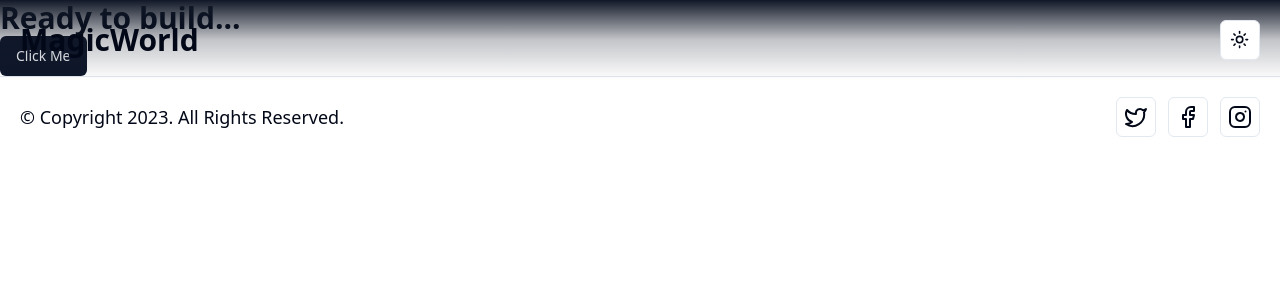
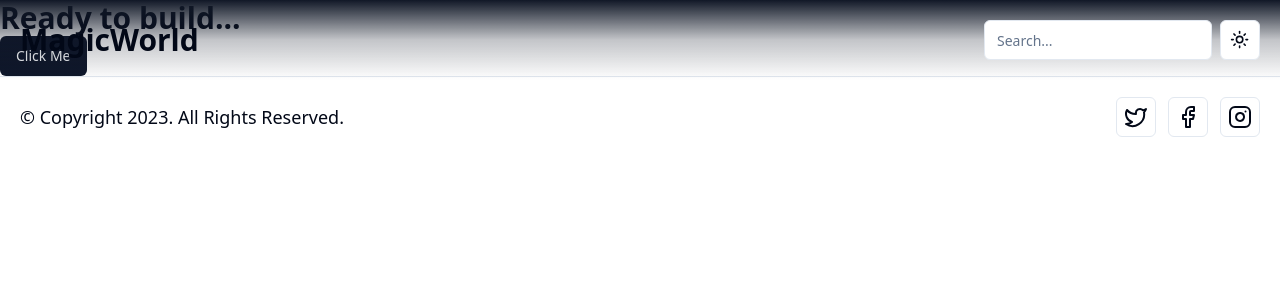
Before and after one commit to aay7ush/magic-world, a Next.js app: page / in a window 1280 px wide. Shown: the top 300 px of the page. Built offline with nearby package versions, Linux system fonts and the light colour scheme.

Commit message:
feat: add serach functionality

```diff
--- a/components/Header.tsx
+++ b/components/Header.tsx
@@ -1,4 +1,5 @@
 import Link from "next/link"
+import Search from "./Search"
 import { ThemeToggle } from "./ThemeToggle"
 
 export default function Header() {
@@ -10,7 +11,7 @@
 
       <div className="flex gap-x-2">
         {/* <GenreSelect /> */}
-        {/* <Search /> */}
+        <Search />
         <ThemeToggle />
       </div>
     </header>
--- /dev/null
+++ b/components/Search.tsx
@@ -0,0 +1,46 @@
+"use client"
+
+import { zodResolver } from "@hookform/resolvers/zod"
+import { useRouter } from "next/navigation"
+import { useForm } from "react-hook-form"
+import * as z from "zod"
+import { Form, FormControl, FormField, FormItem } from "./ui/form"
+import { Input } from "./ui/input"
+
+const formSchema = z.object({
+  input: z.string().min(2).max(50),
+})
+
+export default function Search() {
+  const router = useRouter()
+
+  const form = useForm<z.infer<typeof formSchema>>({
+    resolver: zodResolver(formSchema),
+    defaultValues: {
+      input: "",
+    },
+  })
+
+  const onSubmit = (values: z.infer<typeof formSchema>) => {
+    router.push(`/search/${values.input}`)
+    form.reset()
+  }
+
+  return (
+    <Form {...form}>
+      <form onSubmit={form.handleSubmit(onSubmit)} className="space-y-8">
+        <FormField
+          control={form.control}
+          name="input"
+          render={({ field }) => (
+            <FormItem>
+              <FormControl>
+                <Input placeholder="Search..." {...field} />
+              </FormControl>
+            </FormItem>
+          )}
+        />
+      </form>
+    </Form>
+  )
+}
--- /dev/null
+++ b/components/ui/form.tsx
@@ -0,0 +1,176 @@
+import * as React from "react"
+import * as LabelPrimitive from "@radix-ui/react-label"
+import { Slot } from "@radix-ui/react-slot"
+import {
+  Controller,
+  ControllerProps,
+  FieldPath,
+  FieldValues,
+  FormProvider,
+  useFormContext,
+} from "react-hook-form"
+
+import { cn } from "@/lib/utils"
+import { Label } from "@/components/ui/label"
+
+const Form = FormProvider
+
+type FormFieldContextValue<
+  TFieldValues extends FieldValues = FieldValues,
+  TName extends FieldPath<TFieldValues> = FieldPath<TFieldValues>
+> = {
+  name: TName
+}
+
+const FormFieldContext = React.createContext<FormFieldContextValue>(
+  {} as FormFieldContextValue
+)
+
+const FormField = <
+  TFieldValues extends FieldValues = FieldValues,
+  TName extends FieldPath<TFieldValues> = FieldPath<TFieldValues>
+>({
+  ...props
+}: ControllerProps<TFieldValues, TName>) => {
+  return (
+    <FormFieldContext.Provider value={{ name: props.name }}>
+      <Controller {...props} />
+    </FormFieldContext.Provider>
+  )
+}
+
+const useFormField = () => {
+  const fieldContext = React.useContext(FormFieldContext)
+  const itemContext = React.useContext(FormItemContext)
+  const { getFieldState, formState } = useFormContext()
+
+  const fieldState = getFieldState(fieldContext.name, formState)
+
+  if (!fieldContext) {
+    throw new Error("useFormField should be used within <FormField>")
+  }
+
+  const { id } = itemContext
+
+  return {
+    id,
+    name: fieldContext.name,
+    formItemId: `${id}-form-item`,
+    formDescriptionId: `${id}-form-item-description`,
+    formMessageId: `${id}-form-item-message`,
+    ...fieldState,
+  }
+}
+
+type FormItemContextValue = {
+  id: string
+}
+
+const FormItemContext = React.createContext<FormItemContextValue>(
+  {} as FormItemContextValue
+)
+
+const FormItem = React.forwardRef<
+  HTMLDivElement,
+  React.HTMLAttributes<HTMLDivElement>
+>(({ className, ...props }, ref) => {
+  const id = React.useId()
+
+  return (
+    <FormItemContext.Provider value={{ id }}>
+      <div ref={ref} className={cn("space-y-2", className)} {...props} />
+    </FormItemContext.Provider>
+  )
+})
+FormItem.displayName = "FormItem"
+
+const FormLabel = React.forwardRef<
+  React.ElementRef<typeof LabelPrimitive.Root>,
+  React.ComponentPropsWithoutRef<typeof LabelPrimitive.Root>
+>(({ className, ...props }, ref) => {
+  const { error, formItemId } = useFormField()
+
+  return (
+    <Label
+      ref={ref}
+      className={cn(error && "text-destructive", className)}
+      htmlFor={formItemId}
+      {...props}
+    />
+  )
+})
+FormLabel.displayName = "FormLabel"
+
+const FormControl = React.forwardRef<
+  React.ElementRef<typeof Slot>,
+  React.ComponentPropsWithoutRef<typeof Slot>
+>(({ ...props }, ref) => {
+  const { error, formItemId, formDescriptionId, formMessageId } = useFormField()
+
+  return (
+    <Slot
+      ref={ref}
+      id={formItemId}
+      aria-describedby={
+        !error
+          ? `${formDescriptionId}`
+          : `${formDescriptionId} ${formMessageId}`
+      }
+      aria-invalid={!!error}
+      {...props}
+    />
+  )
+})
+FormControl.displayName = "FormControl"
+
+const FormDescription = React.forwardRef<
+  HTMLParagraphElement,
+  React.HTMLAttributes<HTMLParagraphElement>
+>(({ className, ...props }, ref) => {
+  const { formDescriptionId } = useFormField()
+
+  return (
+    <p
+      ref={ref}
+      id={formDescriptionId}
+      className={cn("text-sm text-muted-foreground", className)}
+      {...props}
+    />
+  )
+})
+FormDescription.displayName = "FormDescription"
+
+const FormMessage = React.forwardRef<
+  HTMLParagraphElement,
+  React.HTMLAttributes<HTMLParagraphElement>
+>(({ className, children, ...props }, ref) => {
+  const { error, formMessageId } = useFormField()
+  const body = error ? String(error?.message) : children
+
+  if (!body) {
+    return null
+  }
+
+  return (
+    <p
+      ref={ref}
+      id={formMessageId}
+      className={cn("text-sm font-medium text-destructive", className)}
+      {...props}
+    >
+      {body}
+    </p>
+  )
+})
+FormMessage.displayName = "FormMessage"
+
+export {
+  useFormField,
+  Form,
+  FormItem,
+  FormLabel,
+  FormControl,
+  FormDescription,
+  FormMessage,
+  FormField,
+}
--- /dev/null
+++ b/components/ui/input.tsx
@@ -0,0 +1,25 @@
+import * as React from "react"
+
+import { cn } from "@/lib/utils"
+
+export interface InputProps
+  extends React.InputHTMLAttributes<HTMLInputElement> {}
+
+const Input = React.forwardRef<HTMLInputElement, InputProps>(
+  ({ className, type, ...props }, ref) => {
+    return (
+      <input
+        type={type}
+        className={cn(
+          "flex h-10 w-full rounded-md border border-input bg-background px-3 py-2 text-sm ring-offset-background file:border-0 file:bg-transparent file:text-sm file:font-medium placeholder:text-muted-foreground focus-visible:outline-none focus-visible:ring-2 focus-visible:ring-ring focus-visible:ring-offset-2 disabled:cursor-not-allowed disabled:opacity-50",
+          className
+        )}
+        ref={ref}
+        {...props}
+      />
+    )
+  }
+)
+Input.displayName = "Input"
+
+export { Input }
--- /dev/null
+++ b/components/ui/label.tsx
@@ -0,0 +1,26 @@
+"use client"
+
+import * as React from "react"
+import * as LabelPrimitive from "@radix-ui/react-label"
+import { cva, type VariantProps } from "class-variance-authority"
+
+import { cn } from "@/lib/utils"
+
+const labelVariants = cva(
+  "text-sm font-medium leading-none peer-disabled:cursor-not-allowed peer-disabled:opacity-70"
+)
+
+const Label = React.forwardRef<
+  React.ElementRef<typeof LabelPrimitive.Root>,
+  React.ComponentPropsWithoutRef<typeof LabelPrimitive.Root> &
+    VariantProps<typeof labelVariants>
+>(({ className, ...props }, ref) => (
+  <LabelPrimitive.Root
+    ref={ref}
+    className={cn(labelVariants(), className)}
+    {...props}
+  />
+))
+Label.displayName = LabelPrimitive.Root.displayName
+
+export { Label }
```
Also changed, not shown: package.json (+7 -1 lines), 1 other file (tests, documents, lock files or other folders).
